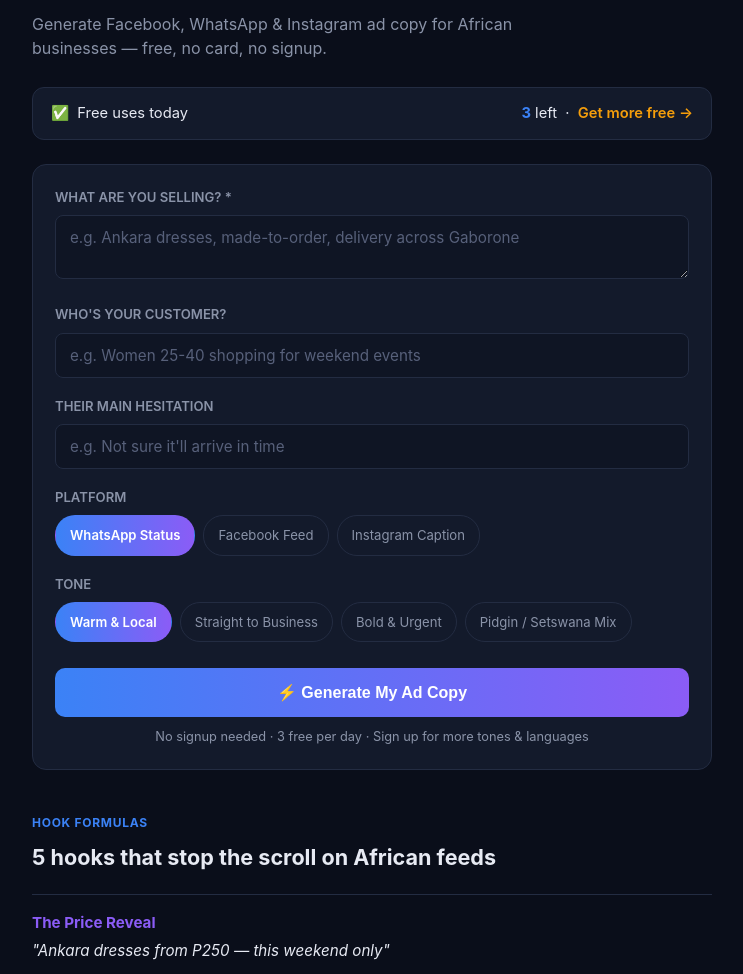
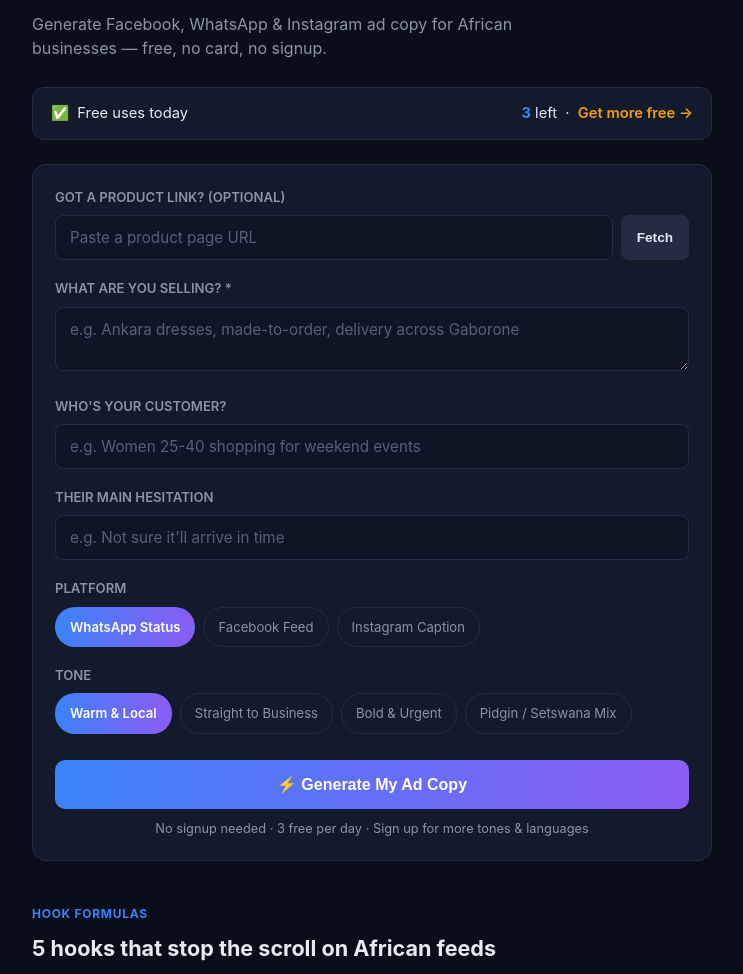
Before and after one commit to OpenMind-lab782/Copyswift-ai, a Flask app: page /tools/ad-copy in a window 1280 px wide. Shown: the part 168-1142 px from the top of the page, without its empty margins (268-1011 px from the left). Run offline with Flask 3, Linux system fonts and the light colour scheme.

Commit message:
Add URL-to-Ad field to free ad copy tool frontend

```diff
--- a/templates/tools_ad_copy.html
+++ b/templates/tools_ad_copy.html
@@ -162,6 +162,14 @@
   <div class="panel" id="tool">
     <div class="error-box" id="errorBox"></div>
     <div class="field">
+      <label>GOT A PRODUCT LINK? (OPTIONAL)</label>
+      <div style="display:flex; gap:8px;">
+        <input type="text" id="productUrl" placeholder="Paste a product page URL" style="flex:1;">
+        <button type="button" id="fetchUrlBtn" style="background:var(--card-border); color:var(--text); border:none; border-radius:8px; padding:0 16px; font-size:0.85rem; font-weight:600; cursor:pointer; white-space:nowrap;">Fetch</button>
+      </div>
+      <div id="urlFetchStatus" style="font-size:0.8rem; color:var(--muted); margin-top:6px;"></div>
+    </div>
+    <div class="field">
       <label>WHAT ARE YOU SELLING? *</label>
       <textarea id="offer" placeholder="{{ variant.offer_placeholder }}"></textarea>
     </div>
@@ -309,5 +317,41 @@
     }
   });
 </script>
+<script>
+  document.getElementById('fetchUrlBtn').addEventListener('click', async ()=>{
+    const status = document.getElementById('urlFetchStatus');
+    const url = document.getElementById('productUrl').value.trim();
+    if(!url){
+      status.textContent = 'Paste a product URL first.';
+      status.style.color = '#EF4444';
+      return;
+    }
+    const btn = document.getElementById('fetchUrlBtn');
+    btn.disabled = true; btn.textContent = 'Fetching...';
+    status.textContent = ''; status.style.color = 'var(--muted)';
+
+    try{
+      const res = await fetch('/tools/ad-copy/scrape-url', {
+        method:'POST',
+        headers:{'Content-Type':'application/json'},
+        body: JSON.stringify({url})
+      });
+      const data = await res.json();
+      if(!res.ok){
+        status.textContent = data.message || 'Could not fetch that page.';
+        status.style.color = '#EF4444';
+      } else {
+        document.getElementById('offer').value = data.suggested_offer || '';
+        status.textContent = '✓ Filled in from product page — edit as needed.';
+        status.style.color = '#22C55E';
+      }
+    } catch(err){
+      status.textContent = 'Network error — please try again.';
+      status.style.color = '#EF4444';
+    } finally {
+      btn.disabled = false; btn.textContent = 'Fetch';
+    }
+  });
+</script>
 </body>
 </html>
```
